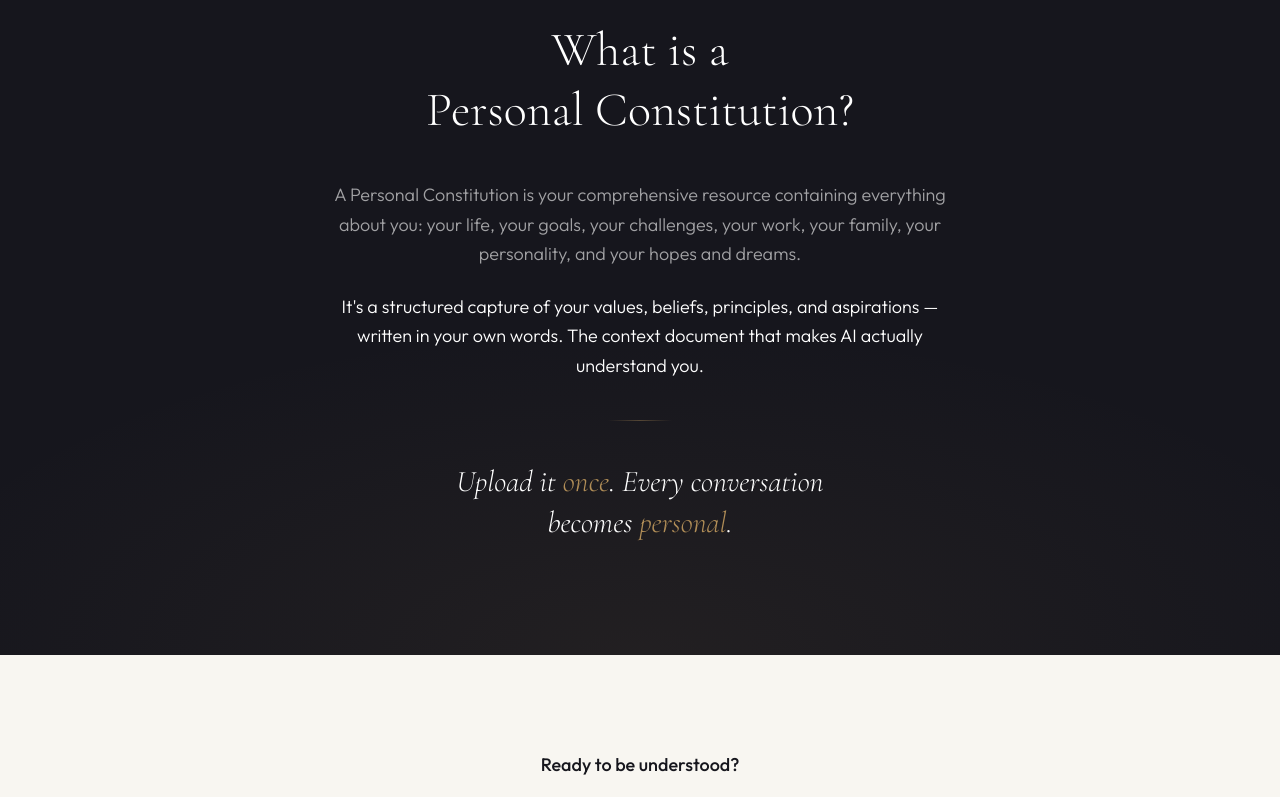
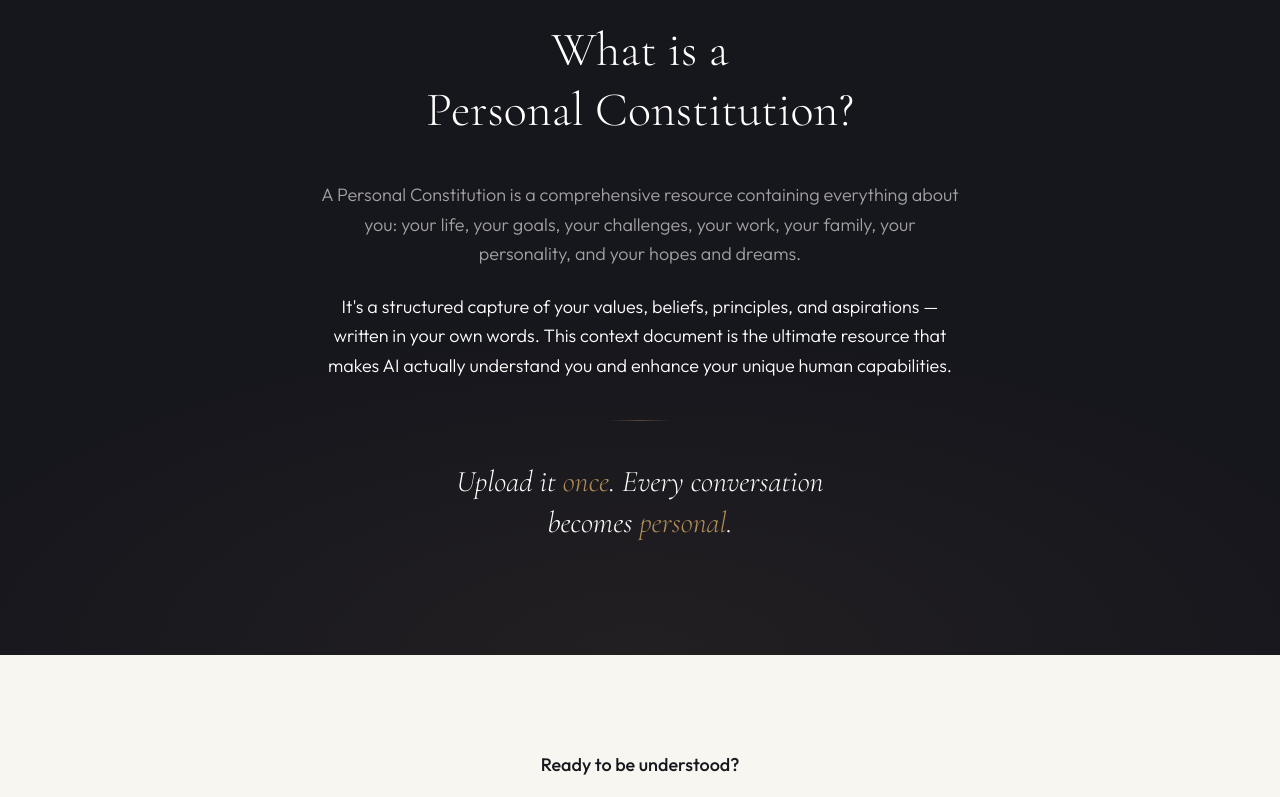
Before and after one commit to chadstamm/we-the-me, a Next.js app: page / in a window 1280 px wide. Shown: the part 1649-2446 px from the top of the page. Built offline with nearby package versions, Linux system fonts and the light colour scheme.

Commit message:
update: copy changes in 'What is a Personal Constitution' section
https://claude.ai/code/session_011FpEUx46Mg78MTpJrVPmzB

```diff
--- a/src/components/wizard/IntroStep.tsx
+++ b/src/components/wizard/IntroStep.tsx
@@ -259,15 +259,15 @@ export default function IntroStep() {
             </h2>
 
             <p className="text-paper/60 leading-relaxed mb-6 text-lg font-body font-light">
-              A Personal Constitution is your comprehensive resource containing everything
+              A Personal Constitution is a comprehensive resource containing everything
               about you: your life, your goals, your challenges, your work, your family,
               your personality, and your hopes and dreams.
             </p>
 
             <p className="text-paper leading-relaxed mb-6 text-lg font-body font-light">
               It&apos;s a structured capture of your values, beliefs, principles, and aspirations &mdash;
-              written in your own words. The context document that makes AI actually
-              understand you.
+              written in your own words. This context document is the ultimate resource that makes AI actually
+              understand you and enhance your unique human capabilities.
             </p>
 
             <div className="w-16 h-px bg-gradient-to-r from-transparent via-accent/40 to-transparent mx-auto my-10" />
```
